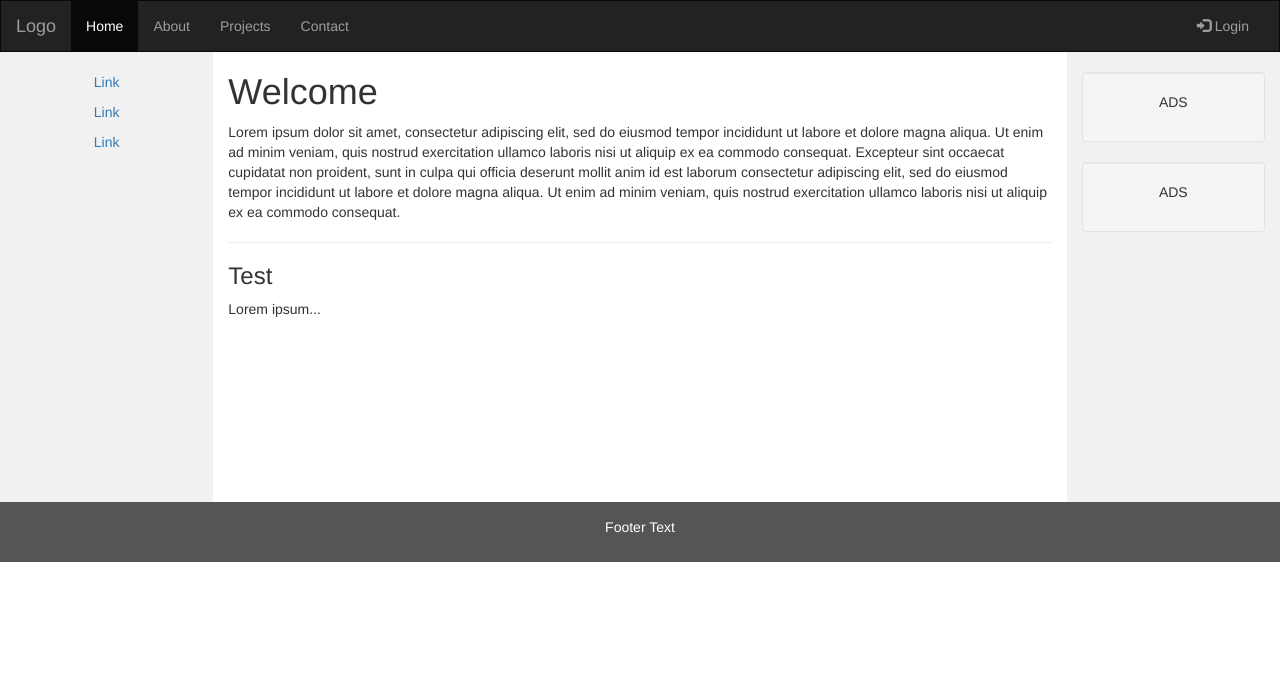
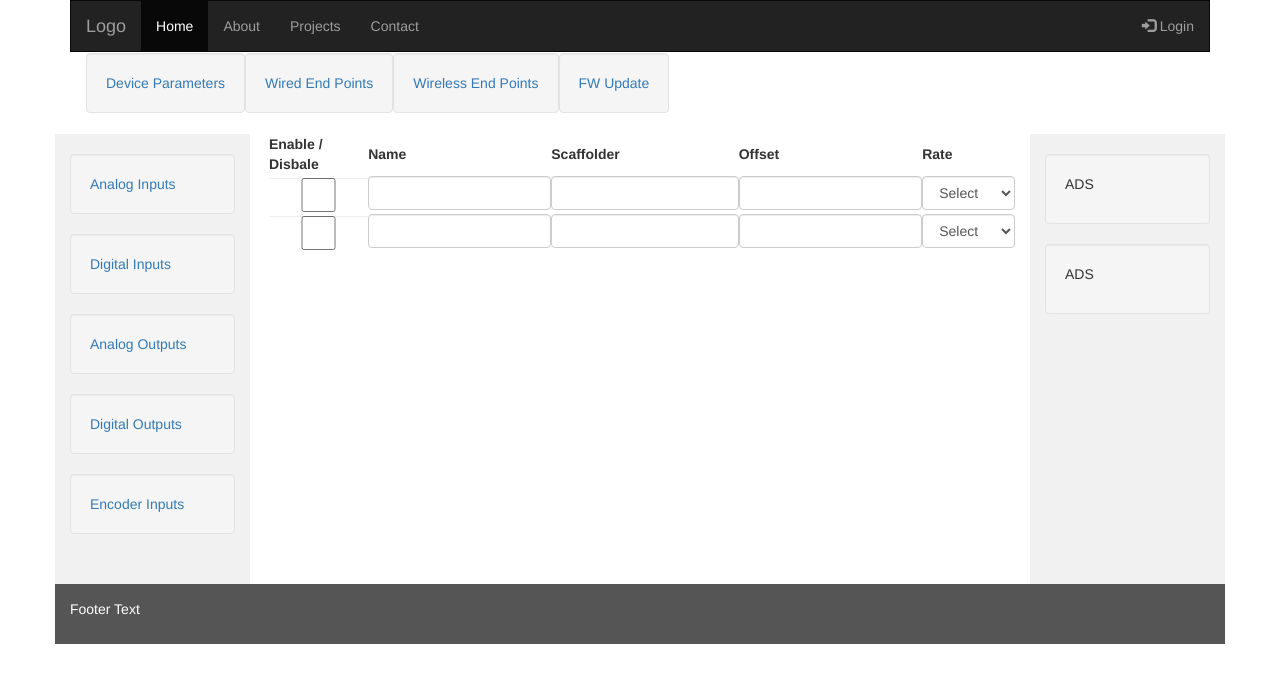
Before and after one commit to usrb4u/ws, a website: page views/wired.html in a window 1280 px wide. Drawn offline with nearby package versions, Linux system fonts and the light colour scheme.

Commit message:
wired content addition

```diff
--- a/public/script/style.css
+++ b/public/script/style.css
@@ -11,3 +11,35 @@
         display: none;
       }
     }
+
+    /* Remove the navbar's default margin-bottom and rounded borders */
+    .navbar {
+      margin-bottom: 0;
+      border-radius: 0;
+    }
+
+    /* Set height of the grid so .sidenav can be 100% (adjust as needed) */
+    .row.content {height: 450px}
+
+    /* Set gray background color and 100% height */
+    .sidenav {
+      padding-top: 20px;
+      background-color: #f1f1f1;
+      height: 100%;
+    }
+
+    /* Set black background color, white text and some padding */
+    footer {
+      background-color: #555;
+      color: white;
+      padding: 15px;
+    }
+
+    /* On small screens, set height to 'auto' for sidenav and grid */
+    @media screen and (max-width: 767px) {
+      .sidenav {
+        height: auto;
+        padding: 15px;
+      }
+      .row.content {height:auto;}
+    }
--- a/routes/index.js
+++ b/routes/index.js
@@ -10,4 +10,8 @@ router.get('/register',function(req,res){
     res.render('register');
 })
 
+router.get('/wired/:devId/:ipAddr',function(req,res){
+    res.render('wired');
+})
+
 module.exports = router;
--- a/views/wired.html
+++ b/views/wired.html
@@ -1,56 +1,22 @@
 <!DOCTYPE html>
 <html lang="en">
 <head>
-  <title>Bootstrap Example</title>
+  <title>Wired Endpoints</title>
   <meta charset="utf-8">
   <meta name="viewport" content="width=device-width, initial-scale=1">
   <link rel="stylesheet" href="https://maxcdn.bootstrapcdn.com/bootstrap/3.3.7/css/bootstrap.min.css">
+  <link rel="stylesheet" href="/script/style.css">
+
   <script src="https://ajax.googleapis.com/ajax/libs/jquery/3.1.1/jquery.min.js"></script>
   <script src="https://maxcdn.bootstrapcdn.com/bootstrap/3.3.7/js/bootstrap.min.js"></script>
-  <style>
-    /* Remove the navbar's default margin-bottom and rounded borders */
-    .navbar {
-      margin-bottom: 0;
-      border-radius: 0;
-    }
+  <script src="/js/angular.min.js"></script>
+  <script src="/controller/wired.js"></script>
 
-    /* Set height of the grid so .sidenav can be 100% (adjust as needed) */
-    .row.content {height: 450px}
-
-    /* Set gray background color and 100% height */
-    .sidenav {
-      padding-top: 20px;
-      background-color: #f1f1f1;
-      height: 100%;
-    }
-
-    /* Set black background color, white text and some padding */
-    footer {
-      background-color: #555;
-      color: white;
-      padding: 15px;
-    }
-
-    /* On small screens, set height to 'auto' for sidenav and grid */
-    @media screen and (max-width: 767px) {
-      .sidenav {
-        height: auto;
-        padding: 15px;
-      }
-      .row.content {height:auto;}
-    }
-  </style>
 </head>
-<body>
-
-<nav class="navbar navbar-inverse">
-  <div class="container-fluid">
+<body ng-app="deviceInfo" >
+<div class="container">
+  <nav class="navbar navbar-inverse">
     <div class="navbar-header">
-      <button type="button" class="navbar-toggle" data-toggle="collapse" data-target="#myNavbar">
-        <span class="icon-bar"></span>
-        <span class="icon-bar"></span>
-        <span class="icon-bar"></span>
-      </button>
       <a class="navbar-brand" href="#">Logo</a>
     </div>
     <div class="collapse navbar-collapse" id="myNavbar">
@@ -64,22 +30,98 @@
         <li><a href="#"><span class="glyphicon glyphicon-log-in"></span> Login</a></li>
       </ul>
     </div>
-  </div>
-</nav>
+  </nav>
 
-<div class="container-fluid text-center">
+  <nav class="navbar">
+    <!--<div class="navbar-header">
+      <a class="navbar-brand" href="#">Device Parameters</a>
+    </div>-->
+    <div class="container " id="myNavbar">
+      <ul class="nav navbar-nav">
+        <li ><div class="well"><a href="#">Device Parameters</a></div></li>
+        <li class="active"><div class="well"><a href="#">Wired End Points</a></div></li>
+        <li><div class="well"><a href="#">Wireless End Points</a></div></li>
+        <li><div class="well"><a href="#">FW Update</a></div></li>
+      </ul>
+    </div>
+  </nav>
+
+</div>
+<div class="container">
   <div class="row content">
     <div class="col-sm-2 sidenav">
-      <p><a href="#">Link</a></p>
-      <p><a href="#">Link</a></p>
-      <p><a href="#">Link</a></p>
+
+      <div class="well"><a href="#">Analog Inputs</a></div>
+     <div class="well"><a href="#">Digital Inputs</a></div>
+      <div class="well"><a href="#">Analog Outputs</a></div>
+      <div class="well"><a href="#">Digital Outputs</a></div>
+      <div class="well"><a href="#">Encoder Inputs</a></div>
     </div>
-    <div class="col-sm-8 text-left">
-      <h1>Welcome</h1>
-      <p>Lorem ipsum dolor sit amet, consectetur adipiscing elit, sed do eiusmod tempor incididunt ut labore et dolore magna aliqua. Ut enim ad minim veniam, quis nostrud exercitation ullamco laboris nisi ut aliquip ex ea commodo consequat. Excepteur sint occaecat cupidatat non proident, sunt in culpa qui officia deserunt mollit anim id est laborum consectetur adipiscing elit, sed do eiusmod tempor incididunt ut labore et dolore magna aliqua. Ut enim ad minim veniam, quis nostrud exercitation ullamco laboris nisi ut aliquip ex ea commodo consequat.</p>
-      <hr>
-      <h3>Test</h3>
-      <p>Lorem ipsum...</p>
+    <div class="col-sm-8">
+      <form>
+        <table>
+          <tr>
+            <th>&nbsp;</th>
+            <th>Enable / Disbale</th>
+            <th>Name</th>
+            <th>Scaffolder</th>
+            <th>Offset</th>
+            <th>Rate</th>
+          </tr>
+          <tr>
+            <td></td>
+            <td><input type="checkbox" class="form-control"></td>
+            <td><input type="text" class="form-control"></td>
+            <td><input type="text" class="form-control"></td>
+            <td><input type="text" class="form-control"></td>
+            <td><select class="form-control">
+                <option >Select</option>
+                <option value='0'>1 Min</option>
+                <option value='1'>2 Min</option>
+                <option value='2'>3 Min</option>
+                <option value='3'>4 Min</option>
+                <option value='4'>5 Min</option>
+                <option value='5'>10 Min</option>
+                <option value='6'>15 Min</option>
+                <option value='7'>20 Min</option>
+                <option value='8'>25 Min</option>
+                <option value='9'>30 Min</option>
+                <option value='10'>1 Hour</option>
+                <option value='11'>5 Hours</option>
+                <option value='12'>10 Hours</option>
+                <option value='13'>15 Hours</option>
+                <option value='14'>20 Hours</option>
+                <option value='15'>24 Hours</option>
+              </select></td>
+          </tr>
+          <tr>
+            <td></td>
+            <td><input type="checkbox" class="form-control"></td>
+            <td><input type="text" class="form-control"></td>
+            <td><input type="text" class="form-control"></td>
+            <td><input type="text" class="form-control"></td>
+            <td><select class="form-control">
+                <option >Select</option>
+                <option value='0'>1 Min</option>
+                <option value='1'>2 Min</option>
+                <option value='2'>3 Min</option>
+                <option value='3'>4 Min</option>
+                <option value='4'>5 Min</option>
+                <option value='5'>10 Min</option>
+                <option value='6'>15 Min</option>
+                <option value='7'>20 Min</option>
+                <option value='8'>25 Min</option>
+                <option value='9'>30 Min</option>
+                <option value='10'>1 Hour</option>
+                <option value='11'>5 Hours</option>
+                <option value='12'>10 Hours</option>
+                <option value='13'>15 Hours</option>
+                <option value='14'>20 Hours</option>
+                <option value='15'>24 Hours</option>
+              </select></td>
+          </tr>
+        </table>
+      </form>
     </div>
     <div class="col-sm-2 sidenav">
       <div class="well">
@@ -92,7 +134,7 @@
   </div>
 </div>
 
-<footer class="container-fluid text-center">
+<footer class="container">
   <p>Footer Text</p>
 </footer>
 
```
Also changed, not shown: public/controller/device.js (+8 -0 lines), routes/api.js (+16 -3 lines), routes/ws.js (+25 -13 lines), server.js (+4 -3 lines), views/index.html (+1 -1 lines).
